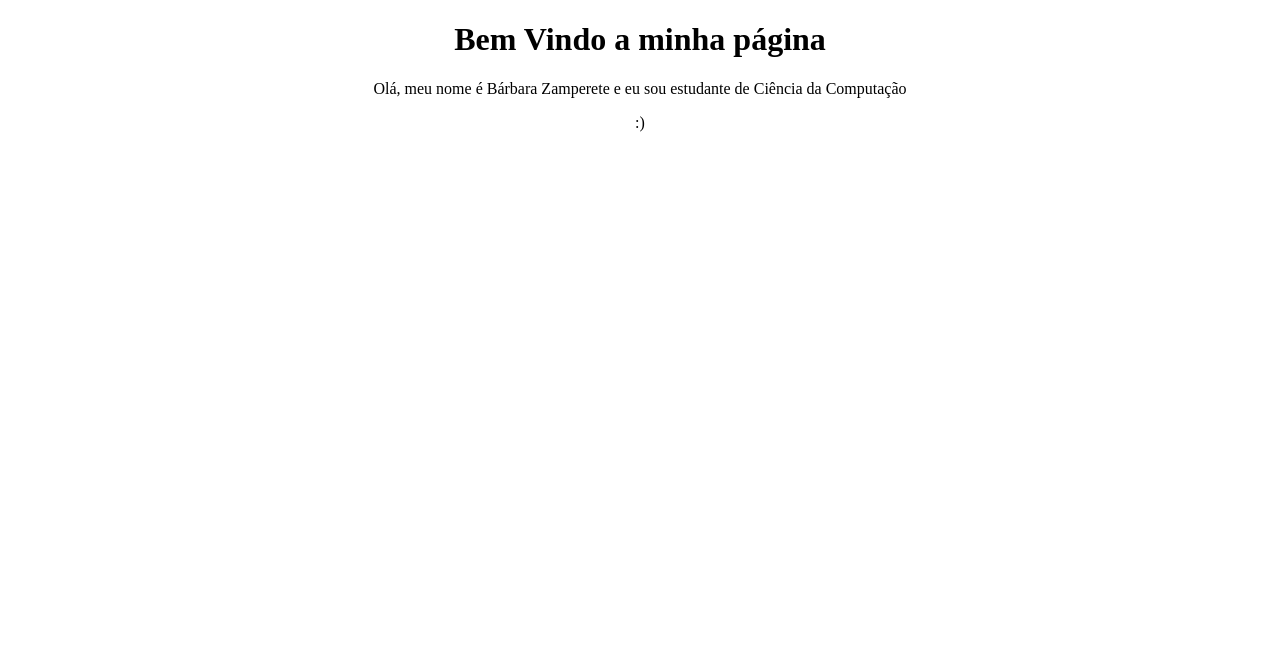
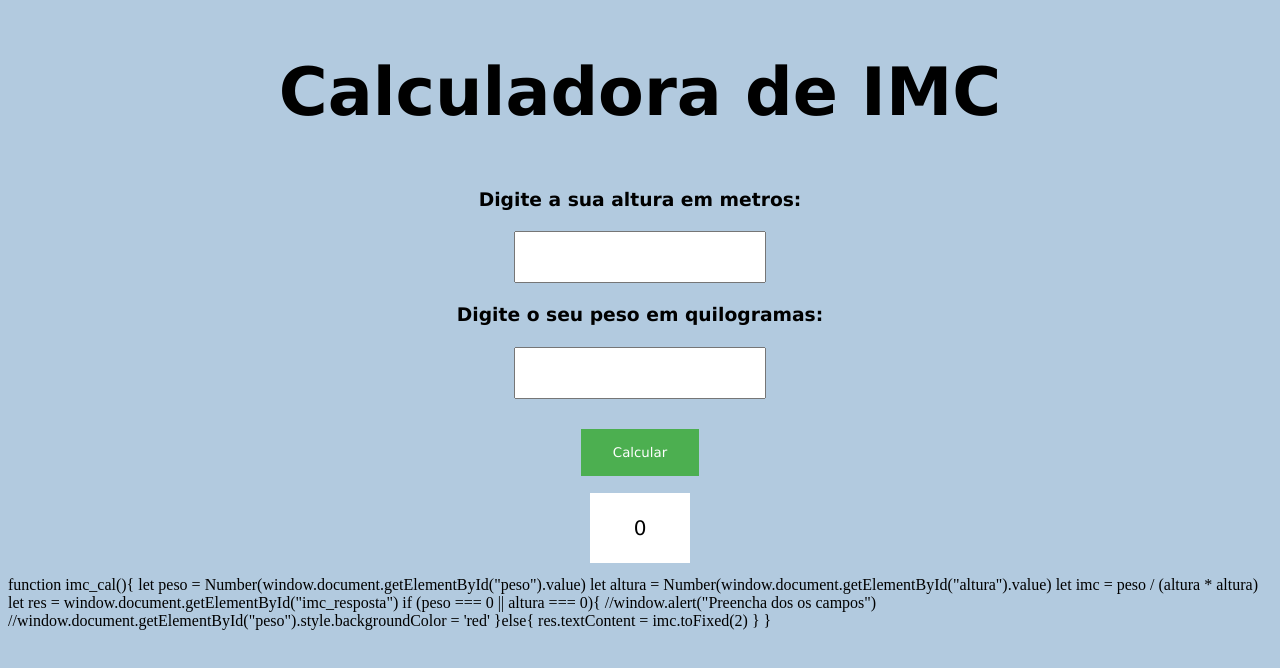
Before and after one commit to BarbaraZamperete/CalculadoraIMC.github.io, a plain HTML site: page index.html in a window 1280 px wide. Drawn offline with Linux system fonts and the light colour scheme.

Commit message:
Update index.html

```diff
--- a/index.html
+++ b/index.html
@@ -1,10 +1,85 @@
 <!DOCTYPE html>
-<html>
-    <meta http-equiv="Content-Type" content="text/html; charset=utf-8">
-    <body>
-        <h1 style="text-align: center;">Bem Vindo a minha página</h1>
+<html lang="pt-br">
+<head>
+    <meta charset="UTF-8">
+    <meta http-equiv="X-UA-Compatible" content="IE=edge">
+    <meta name="viewport" content="width=device-width, initial-scale=1.0">
+    <title>Calcular IMC</title>
+    <style type="text/css">
+        body{
+            display: flex;
+            flex-direction: column;
+            justify-content: center;
+            align-items: center;
+            background-color: rgb(178, 202, 223);
+            align-self: center;
+        }
+        h1{
+            font-size: 50pt;
+            font-family: Verdana, Geneva, Tahoma, sans-serif;
+        }
+        .conteudo{
+            font-family: Verdana, Geneva, Tahoma, sans-serif;
+            margin: 10pt;
+        }
+        #resposta{
+            height: 70px;
+            width: 100px;
+            background-color: white;
+            border-color: black;
+            border-width: 5px;
+            display: flex;
+            justify-content: center;
+        }
+        #imc_resposta{
+            font-size: 20px;
+            align-self: center;
+        }
+        input[type=number] {
+            width: 20%;
+            padding: 12px 20px;
+            margin: 8px 0;
+            box-sizing: border-box;
+            font-size: 20px;
 
-        <p style="text-align: center;">Olá, meu nome é Bárbara Zamperete e eu sou estudante de Ciência da Computação</p>
-        <p style="text-align: center;">:)</p>
-    </body>
+        }
+        input[type=button]{
+            background-color: #4CAF50;
+            border: none;
+            color: white;
+            padding: 16px 32px;
+            text-decoration: none;
+            margin: 4px 2px;
+            cursor: pointer;
+        }
+    </style>
+</head>
+<body>
+    <h1>Calculadora de IMC</h1>
+    <h3 class="conteudo">Digite a sua altura em metros:</h3>
+    <input class="conteudo" type="number" name="altura" id="altura">
+    <h3 class="conteudo">Digite o seu peso em quilogramas:</h3>
+    <input class="conteudo" type="number" name="peso" id="peso">
+    <br>
+    <input class="conteudo" type="button" name="resultado" value="Calcular" onclick="imc_cal()">
+    <div class="conteudo" id="resposta">
+        <p id="imc_resposta">0</p>
+    </div>
+    <script">
+            function imc_cal(){
+                let peso = Number(window.document.getElementById("peso").value)
+                let altura = Number(window.document.getElementById("altura").value)
+                let imc =  peso / (altura * altura)
+                let res = window.document.getElementById("imc_resposta")
+                if (peso === 0 || altura === 0){
+                    //window.alert("Preencha dos os campos")
+                    //window.document.getElementById("peso").style.backgroundColor = 'red'
+                }else{
+                    res.textContent = imc.toFixed(2)
+                }
+
+
+            }
+    </script>
+</body>
 </html>
```
